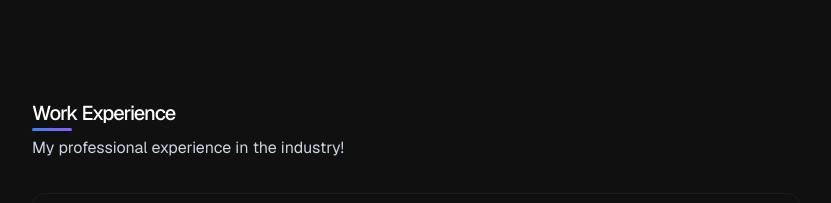
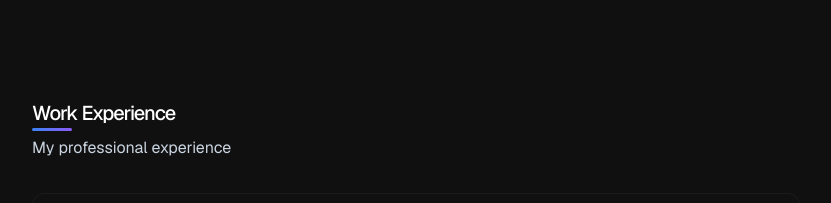
Before and after one commit to abda-1/portfolio-minimalistic, a Next.js app: page / in a window 1280 px wide. Shown: the part 820-1023 px from the top of the page, without its empty margins (224-1055 px from the left). Built offline with nearby package versions, Linux system fonts and the light colour scheme.

Commit message:
small text update

```diff
--- a/app/components/sections/WorkExperience.tsx
+++ b/app/components/sections/WorkExperience.tsx
@@ -71,7 +71,7 @@ export default function WorkExperiences() {
     <div className="content mt-12 sm:mt-24">
       <h2 className="mb-2 text-xl font-bold text-zinc-800 dark:text-white">Work Experience</h2>
       <p className="max-w-[100ch] mb-8 leading-relaxed text-zinc-500 dark:text-slate-300">
-        My professional experience in the industry!
+        My professional experience
       </p>
 
       <ul className="space-y-4">
```
